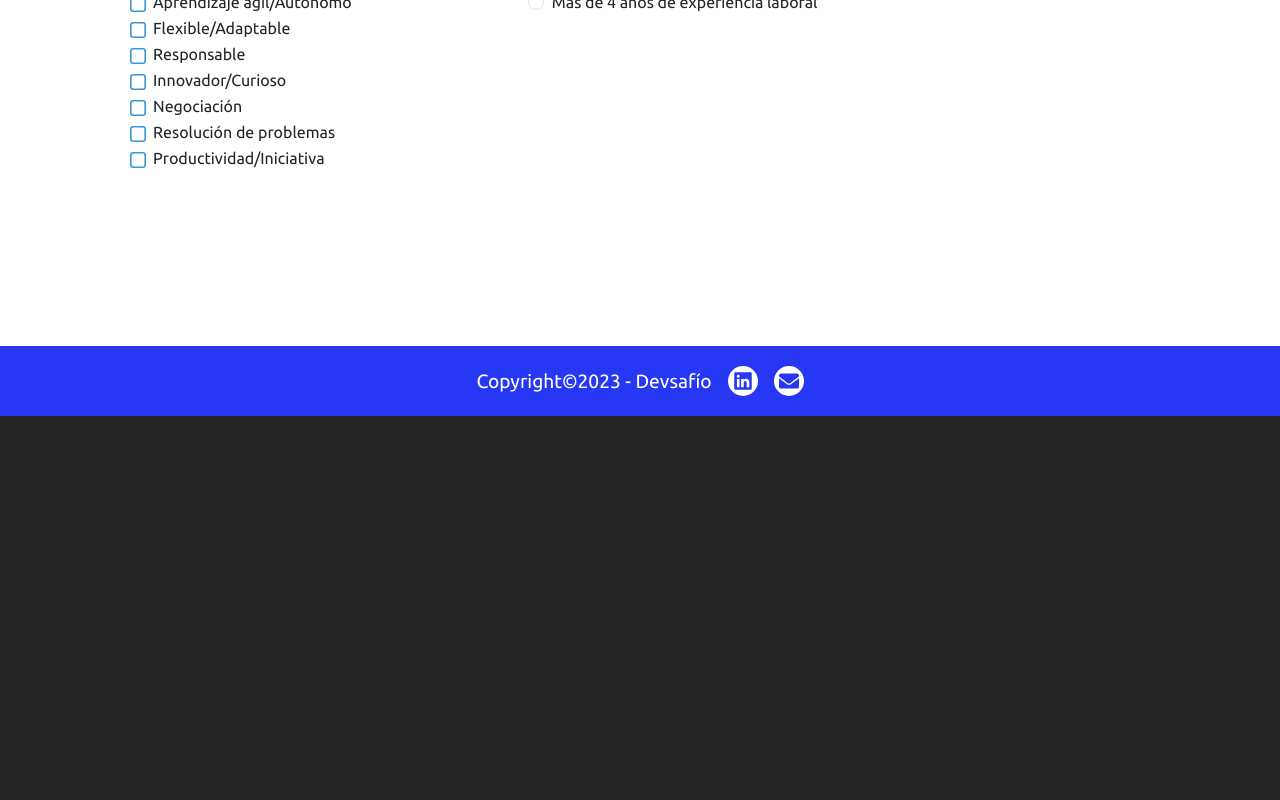
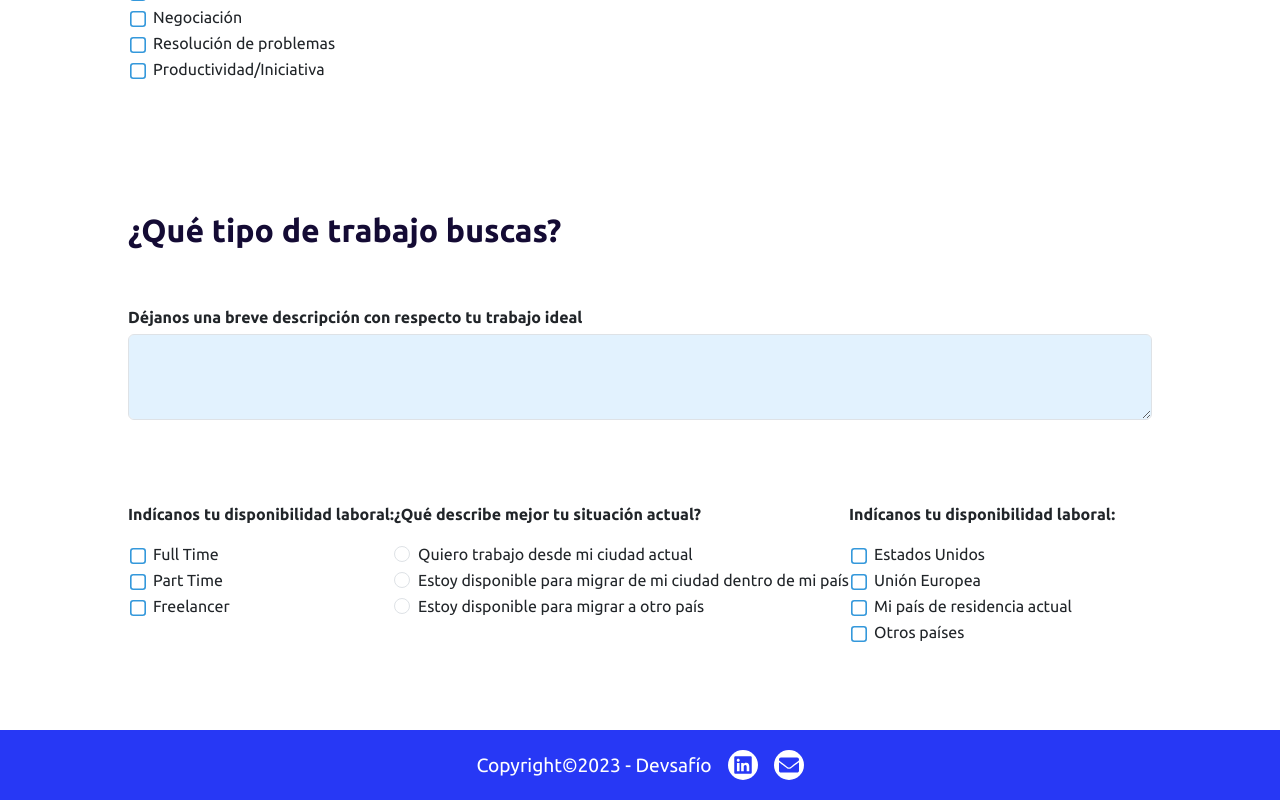
Before and after one commit to dlab-team/c17-incubadora-frontend, a React (Vite) app: page /formulario in a window 1280 px wide. Shown: the part 5736-6536 px from the top of the page. Before the commit the page ends 6152 px from the top, so only its background shows below. Built offline with nearby package versions, Linux system fonts and the light colour scheme.

Commit message:
dani Form tipo de trabajo

```diff
--- a/src/components/FormExperienciaTrabajo/FormExperienciaTrabajo.css
+++ b/src/components/FormExperienciaTrabajo/FormExperienciaTrabajo.css
@@ -1,6 +1,6 @@
 .form-experiencia-trabajo{
     width: 100%;
-    padding: 10%;
+    padding: 3% 10%;
     text-align: left;
 }
 .form-experiencia-trabajo h1{
--- /dev/null
+++ b/src/components/FormTipoTrabajo/FormTipoTrabajo.jsx
@@ -0,0 +1,148 @@
+import React from 'react'
+import Col from 'react-bootstrap/Col';
+import Form from 'react-bootstrap/Form';
+import Row from 'react-bootstrap/Row';
+import "./FormTipoTrabajo.css";
+
+
+
+const FormTipoTrabajo  = () => {
+    return (
+    <div className='form-experiencia-trabajo'>
+
+
+
+    {/* ABRE TITULO */}
+    <h1>¿Qué tipo de trabajo buscas?</h1>
+    {/* CIERRA TITULO */}
+
+
+    <Form>
+    <Form.Group className="mb-3" controlId="exampleForm.ControlTextarea1">
+        <Form.Label><strong>Déjanos una breve descripción con respecto tu trabajo ideal</strong></Form.Label>
+        <Form.Control as="textarea" rows={3} />
+    </Form.Group>
+    </Form>
+
+
+
+
+<div className='form-experiencia-trabajo-section-checkboxes'>
+
+{/* ABRE SECTION FORM----> CHECKBOX CUADRADOS */}
+<div className='form-experiencia-trabajo-checkboxes'>
+<Form>
+<p><strong> Indícanos tu disponibilidad laboral:</strong></p>
+
+{['checkbox'].map((type) => (
+
+        <div key={`default-${type}`} className="mb-3">
+            <Form.Check // prettier-ignore
+            type={type}
+            id={`default-${type}`}
+            label={`Full Time`}
+            />
+
+            <Form.Check // prettier-ignore
+            type={type}
+            id={`default-${type}`}
+            label={`Part Time`}
+            />
+
+            <Form.Check // prettier-ignore
+            type={type}
+            id={`default-${type}`}
+            label={`Freelancer`}
+            />
+            </div>
+        ))}
+</Form>
+</div>
+{/* CIERRA SECTION FORM----> CHECKBOX CUADRADOS */}
+
+
+
+{/* ABRE SECTION FORM ----> CHECKBOX ROUNDED */}
+    <div className='form-experiencia-trabajo-checkboxes-rounded'>
+    <Form>
+    <p><strong>¿Qué describe mejor tu situación actual?</strong></p>
+        {['radio'].map((type) => (
+
+            <div key={`default-${type}`} className="mb-3">
+
+            <Form.Check
+                name="group1"
+                type={type}
+                id={`default-${type}`}
+                label={`Quiero trabajo desde mi ciudad actual`}
+            />
+
+            <Form.Check
+                name="group1"
+                type={type}
+                id={`default-${type}`}
+                label={`Estoy disponible para migrar de mi ciudad dentro de mi país`}
+            />
+
+            <Form.Check
+                name="group1"
+                type={type}
+                id={`default-${type}`}
+                label={`Estoy disponible para migrar a otro país`}
+            />
+
+            </div>
+        ))}
+        </Form>
+    </div>
+ {/* CIERRA SECTION FORM----> CHECKBOX ROUNDED */}
+
+
+
+{/* ABRE SECTION FORM----> CHECKBOX CUADRADOS */}
+<div className='form-experiencia-trabajo-checkboxes'>
+<Form>
+<p><strong> Indícanos tu disponibilidad laboral:</strong></p>
+
+{['checkbox'].map((type) => (
+
+        <div key={`default-${type}`} className="mb-3">
+            <Form.Check // prettier-ignore
+            type={type}
+            id={`default-${type}`}
+            label={`Estados Unidos`}
+            />
+
+            <Form.Check // prettier-ignore
+            type={type}
+            id={`default-${type}`}
+            label={`Unión Europea`}
+            />
+
+            <Form.Check // prettier-ignore
+            type={type}
+            id={`default-${type}`}
+            label={`Mi país de residencia actual`}
+            />
+
+            <Form.Check // prettier-ignore
+            type={type}
+            id={`default-${type}`}
+            label={`Otros países`}
+            />
+            </div>
+        ))}
+</Form>
+</div>
+{/* CIERRA SECTION FORM----> CHECKBOX CUADRADOS */}
+
+
+</div>
+
+
+
+</div>
+)
+}
+
+export default FormTipoTrabajo;
--- a/src/views/Formulario.jsx
+++ b/src/views/Formulario.jsx
@@ -3,6 +3,7 @@ import FormTexto from "../components/FormTexto/FormTexto";
 import FormInfoPersonal from "../components/FormInfoPersonal/FormInfoPersonal";
 import FormExperienciaTrabajo from "../components/FormExperienciaTrabajo/FormExperienciaTrabajo";
 import PerfilLaboral from "../components/PerfilLaboralForm/PerfilLaboral";
+import FormTipoTrabajo from "../components/FormTipoTrabajo/FormTipoTrabajo";
 
 const Formulario = () => {
   return (
@@ -11,6 +12,7 @@ const Formulario = () => {
       <FormInfoPersonal />
       <PerfilLaboral />
       <FormExperienciaTrabajo />
+      <FormTipoTrabajo />
     </>
   );
 };
```
Also changed, not shown: src/components/FormTipoTrabajo/FormTipoTrabajo.css (added).
